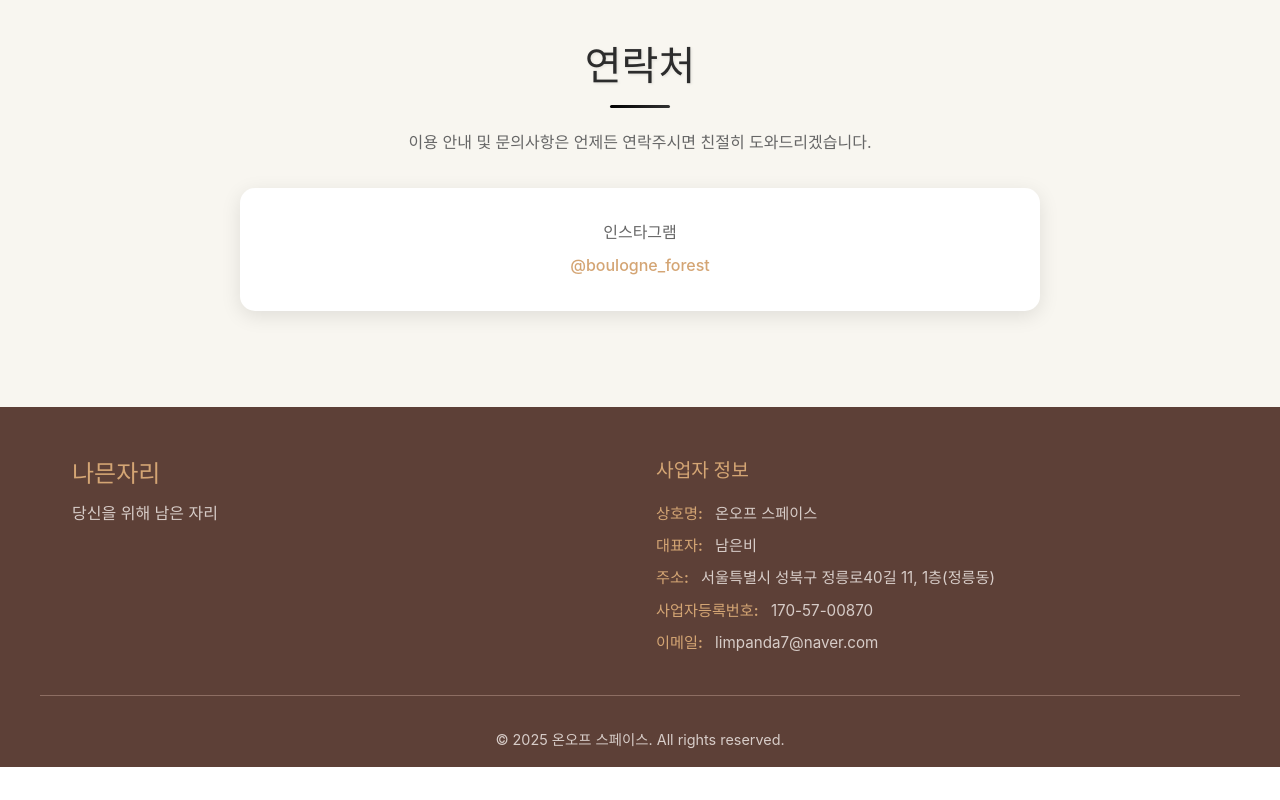
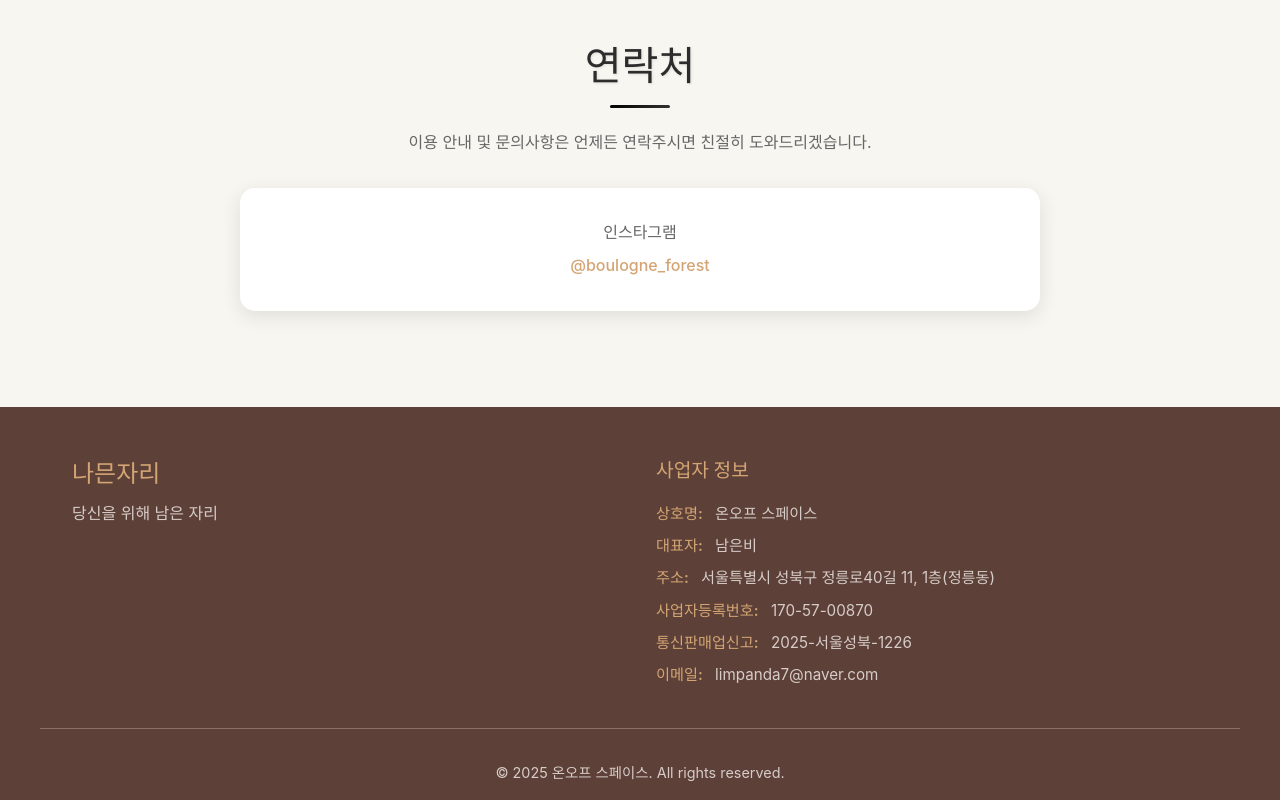
Before and after one commit to limpanda7/nameun-jari, a React (Vite) app: page /blon in a window 1280 px wide. Shown: the part 4721-5521 px from the top of the page. Before the commit the page ends 5488 px from the top, so only its background shows below. Built offline with nearby package versions, Linux system fonts and the light colour scheme; a web font is replaced by a local one.

Commit message:
통신판매업 추가

```diff
--- a/src/components/CommonFooter/CommonFooter.jsx
+++ b/src/components/CommonFooter/CommonFooter.jsx
@@ -16,6 +16,7 @@ const CommonFooter = () => {
             <p><strong>대표자:</strong> 남은비</p>
             <p><strong>주소:</strong> 서울특별시 성북구 정릉로40길 11, 1층(정릉동)</p>
             <p><strong>사업자등록번호:</strong> 170-57-00870</p>
+            <p><strong>통신판매업신고:</strong> 2025-서울성북-1226</p>
             <p><strong>이메일:</strong> limpanda7@naver.com</p>
           </div>
         </div>
```
